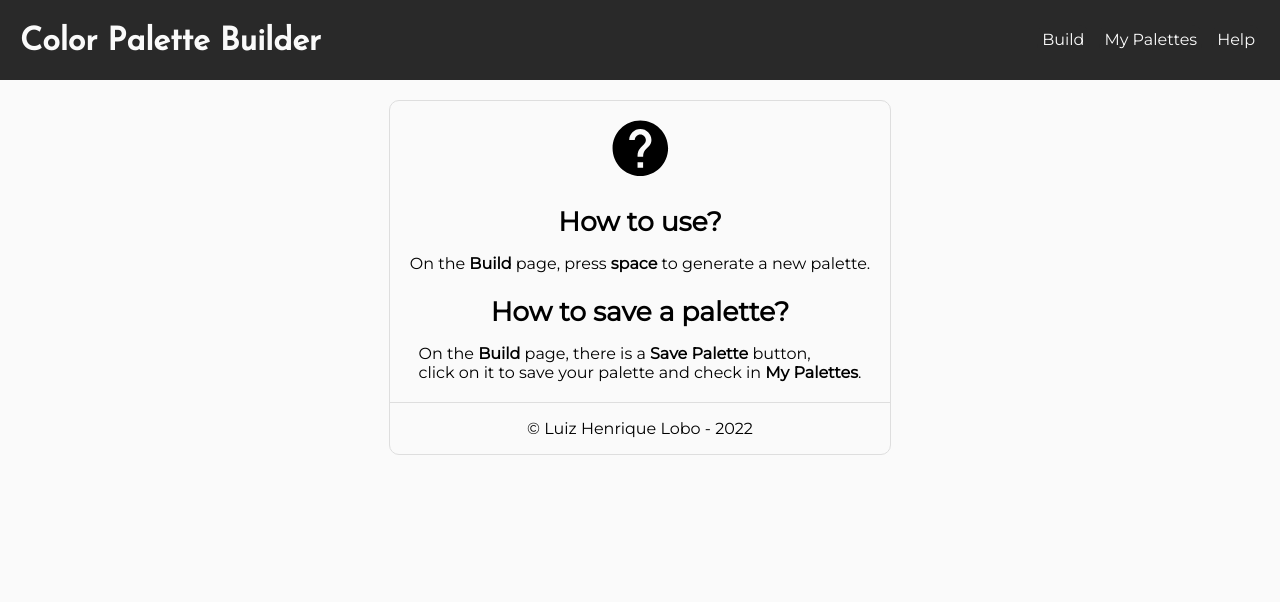
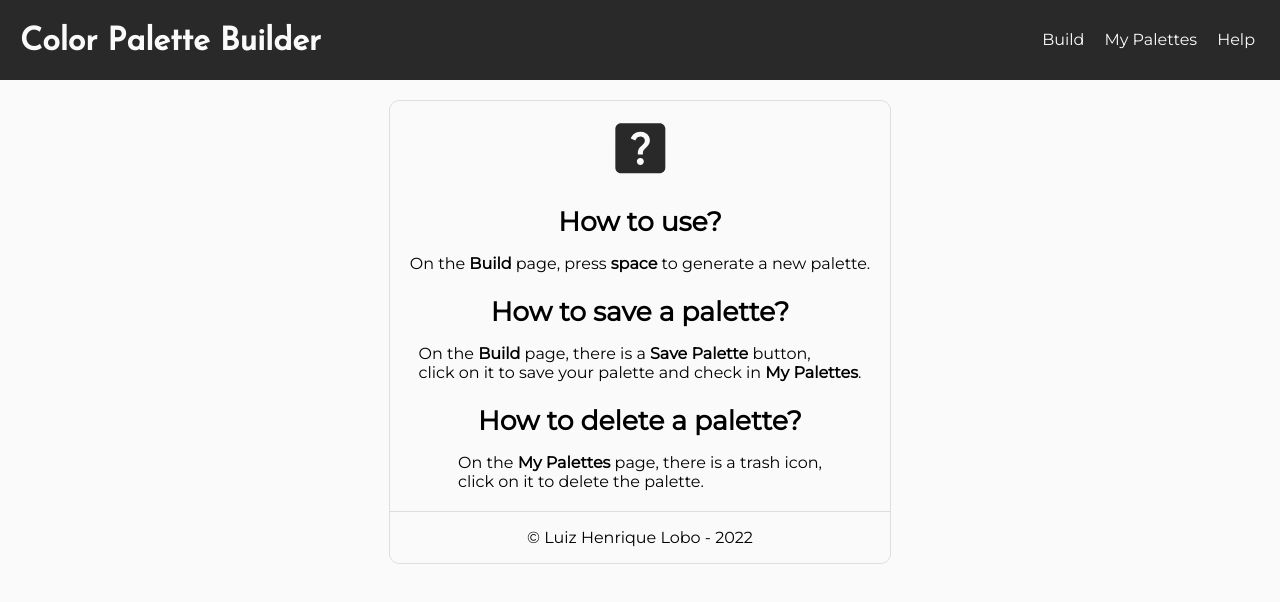
Before and after one commit to LuizHenriqueLobo1/color-palette-builder, a React (Vite) app: page /help in a window 1280 px wide. Shown: the top 602 px of the page. Built offline with nearby package versions, Linux system fonts and the light colour scheme; the HTML template or start-up script is replaced by a standard one.

Commit message:
Atualizando ícone de help

```diff
--- a/src/pages/Help/Help.jsx
+++ b/src/pages/Help/Help.jsx
@@ -1,5 +1,5 @@
 import './Help.css';
-import { MdOutlineHelp } from 'react-icons/md';
+import { MdHelpCenter } from 'react-icons/md';
 
 export default function MyPalettes() {
   return (
@@ -8,7 +8,7 @@ export default function MyPalettes() {
         <div className='help-card'>
           <div className='help-card-header'>
             <h1>
-              <MdOutlineHelp className='icon' />
+              <MdHelpCenter className='icon' style={{ color: '#292929' }} />
             </h1>
             <h2>How to use?</h2>
             <p>
@@ -19,6 +19,12 @@ export default function MyPalettes() {
             </h2>
             <p>
               On the <b>Build</b> page, there is a <b>Save Palette</b> button,<br/> click on it to save your palette and check in <b>My Palettes</b>.
+            </p>
+            <h2>
+              How to delete a palette?
+            </h2>
+            <p>
+              On the <b>My Palettes</b> page, there is a trash icon,<br/> click on it to delete the palette.
             </p>
           </div>
           <div className='help-card-footer'>
```
